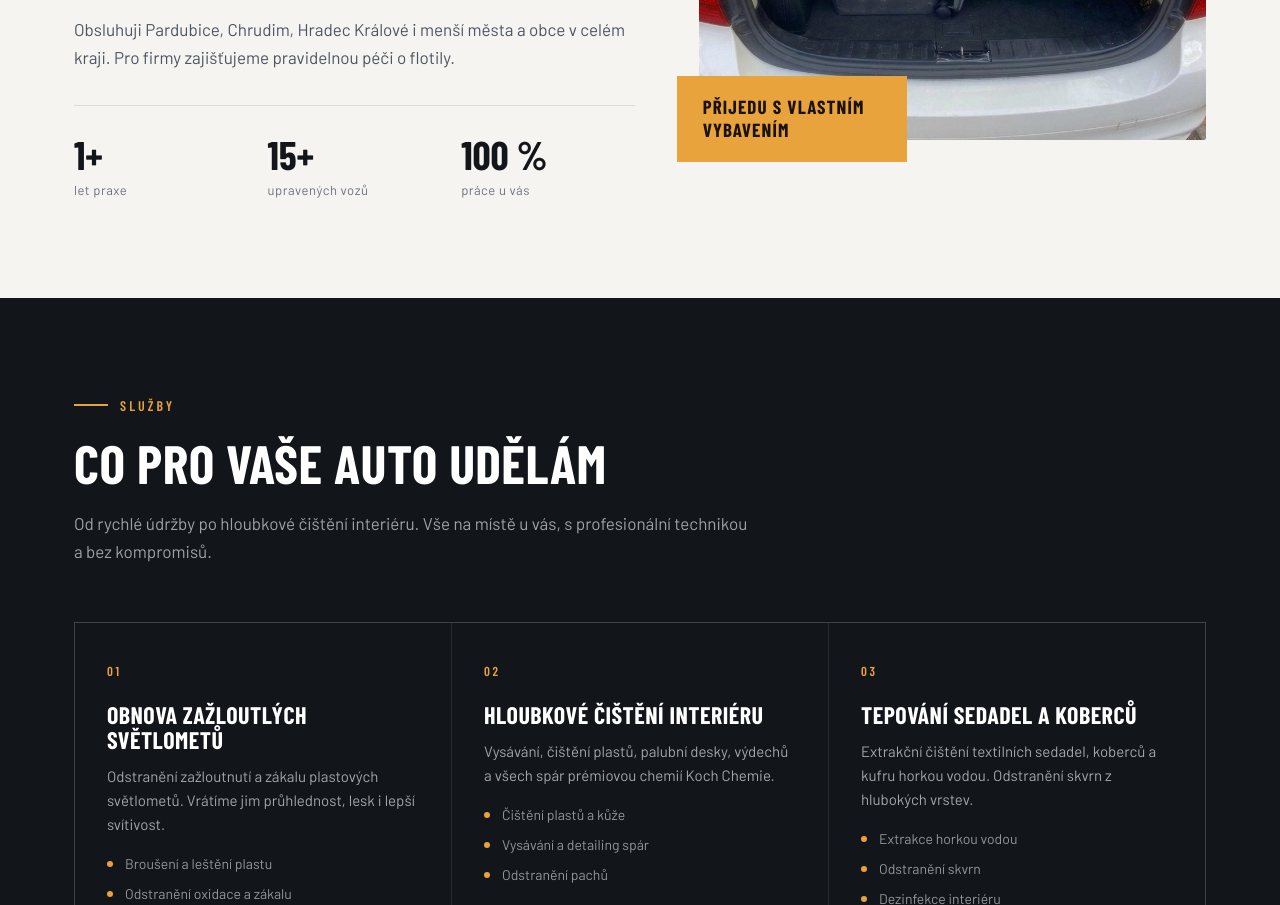
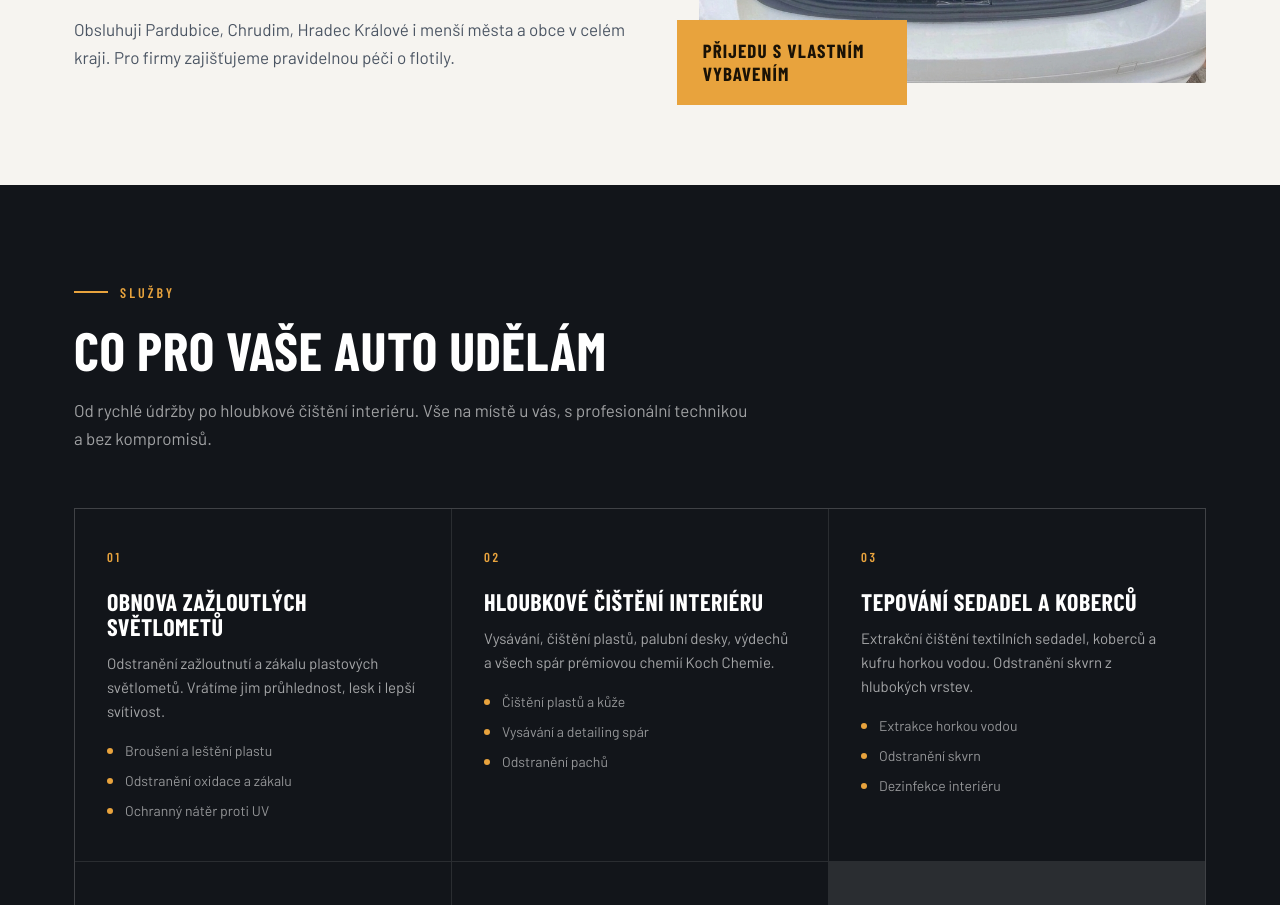
Before and after one commit to BlazerXXI/lesk-detail-dev, a plain HTML site: page index.html in a window 1280 px wide. Shown: the part 1338-2243 px from the top of the page. Drawn offline with nearby package versions, Linux system fonts and the light colour scheme.

Commit message:
Update index.html
remove stats

```diff
--- a/index.html
+++ b/index.html
@@ -193,11 +193,6 @@
 						Obsluhuji Pardubice, Chrudim, Hradec Králové i menší města a obce v
 						celém kraji. Pro firmy zajišťujeme pravidelnou péči o flotily.
 					</p>
-					<div class="about-stats">
-						<div class="stat"><b>1+</b><span>let praxe</span></div>
-						<div class="stat"><b>15+</b><span>upravených vozů</span></div>
-						<div class="stat"><b>100 %</b><span>práce u vás</span></div>
-					</div>
 				</div>
 				<div class="about-media reveal">
 					<img
```
